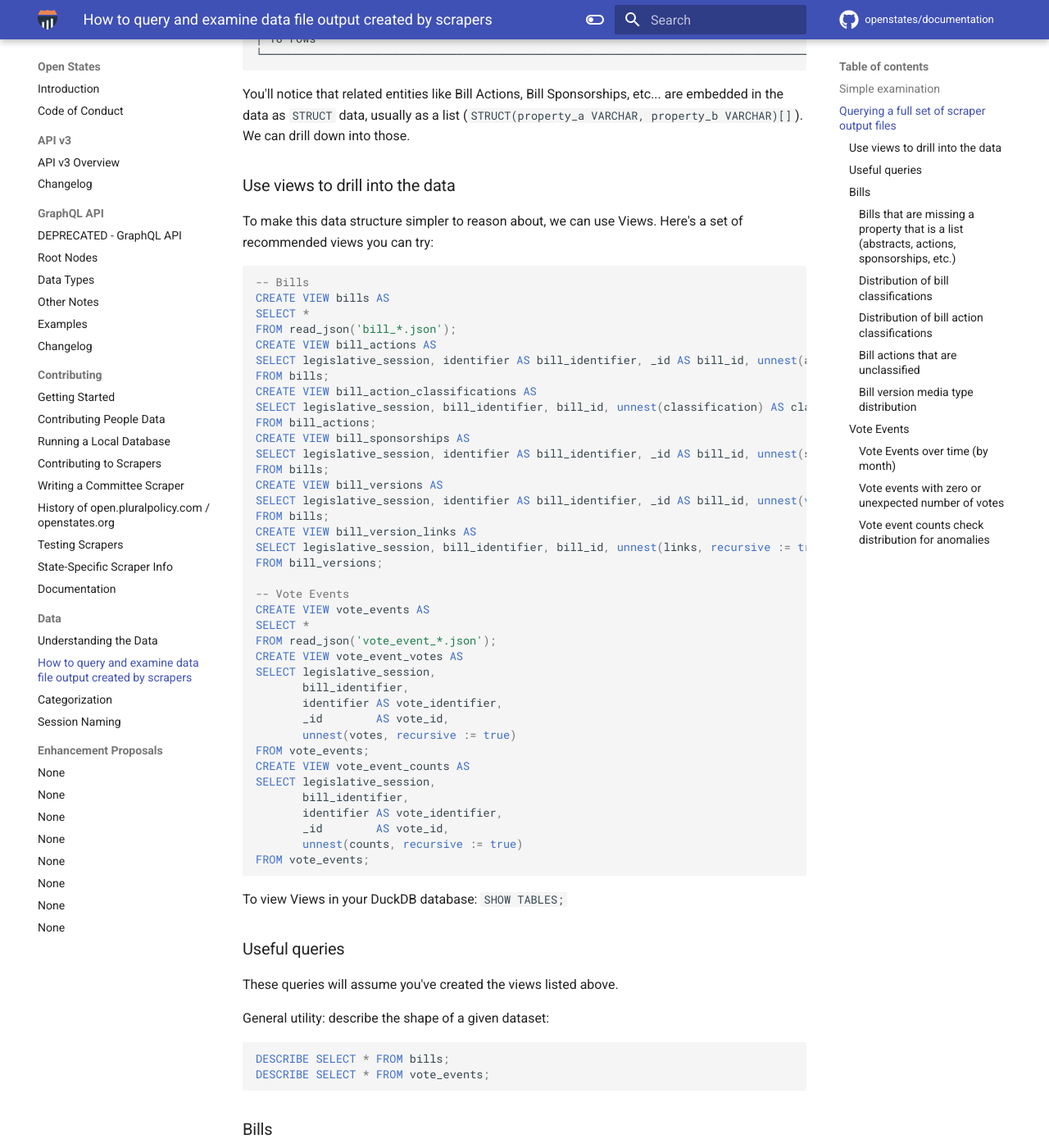
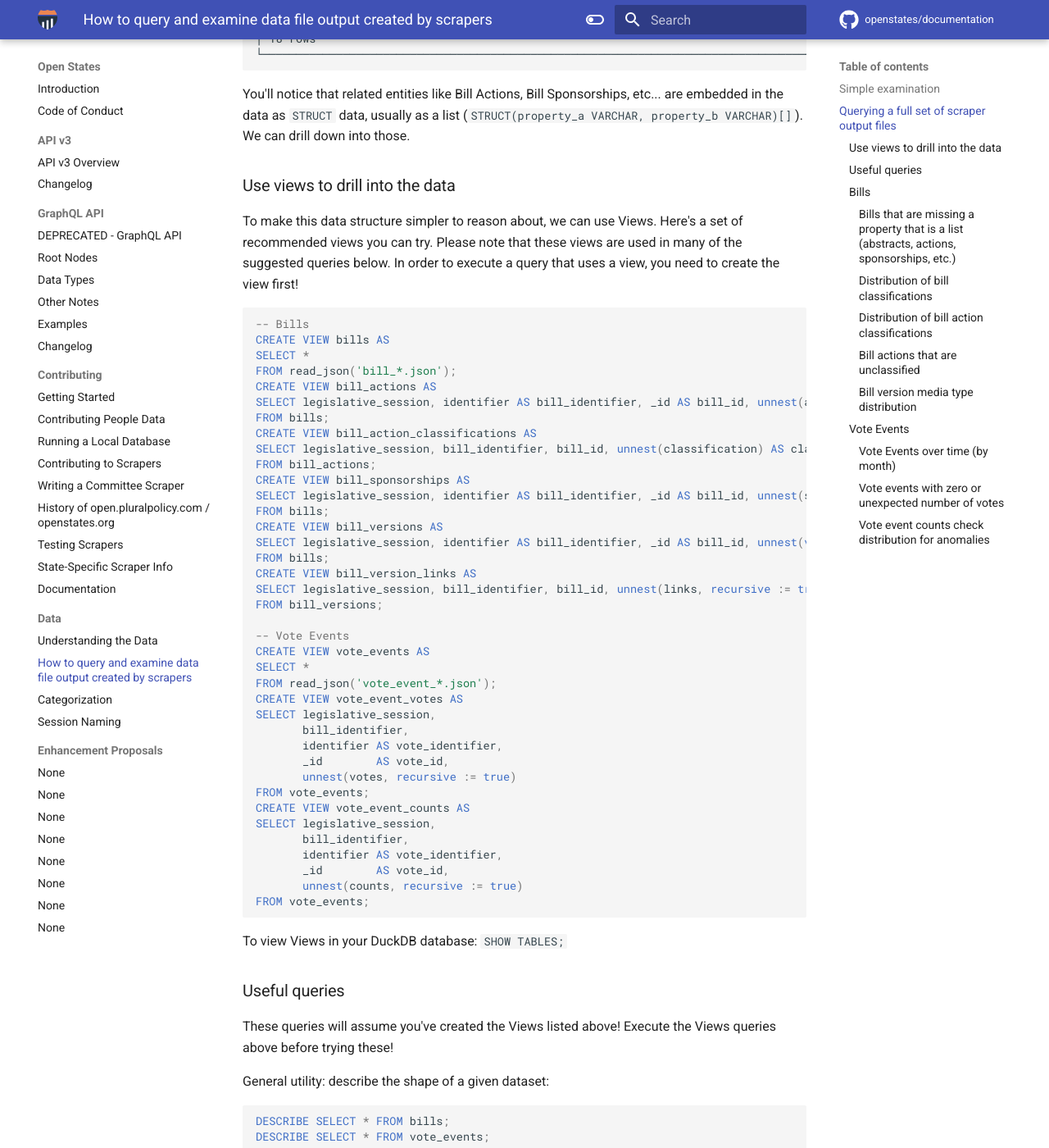
Before and after one commit to openstates/documentation, an MkDocs documentation site: the page built from docs/data/query-scraper-output-data.md, in a window 1280 px wide and 1400 px high, scrolled down 1883 px. Shown: the whole window at 82% size. Built offline with MkDocs 1.6.1 and Material for MkDocs 9.7.7, drawn with Linux system fonts in a browser that asks for light colours; comment, search, counter and statistics services are not loaded.

Commit message:
Emphasize need to create the View before using it in queries

````diff
--- a/docs/data/query-scraper-output-data.md
+++ b/docs/data/query-scraper-output-data.md
@@ -86,7 +86,9 @@ data, usually as a list (`STRUCT(property_a VARCHAR, property_b VARCHAR)[]`). We
 
 ### Use views to drill into the data
 
-To make this data structure simpler to reason about, we can use Views. Here's a set of recommended views you can try:
+To make this data structure simpler to reason about, we can use Views. Here's a set of recommended views you can try.
+Please note that these views are used in many of the suggested queries below. In order to execute a query that uses
+a view, you need to create the view first!
 
 ```sql
 -- Bills
@@ -133,7 +135,7 @@ To view Views in your DuckDB database: `SHOW TABLES;`
 
 ### Useful queries
 
-These queries will assume you've created the views listed above.
+These queries will assume you've created the Views listed above! Execute the Views queries above before trying these!
 
 General utility: describe the shape of a given dataset:
 
````
